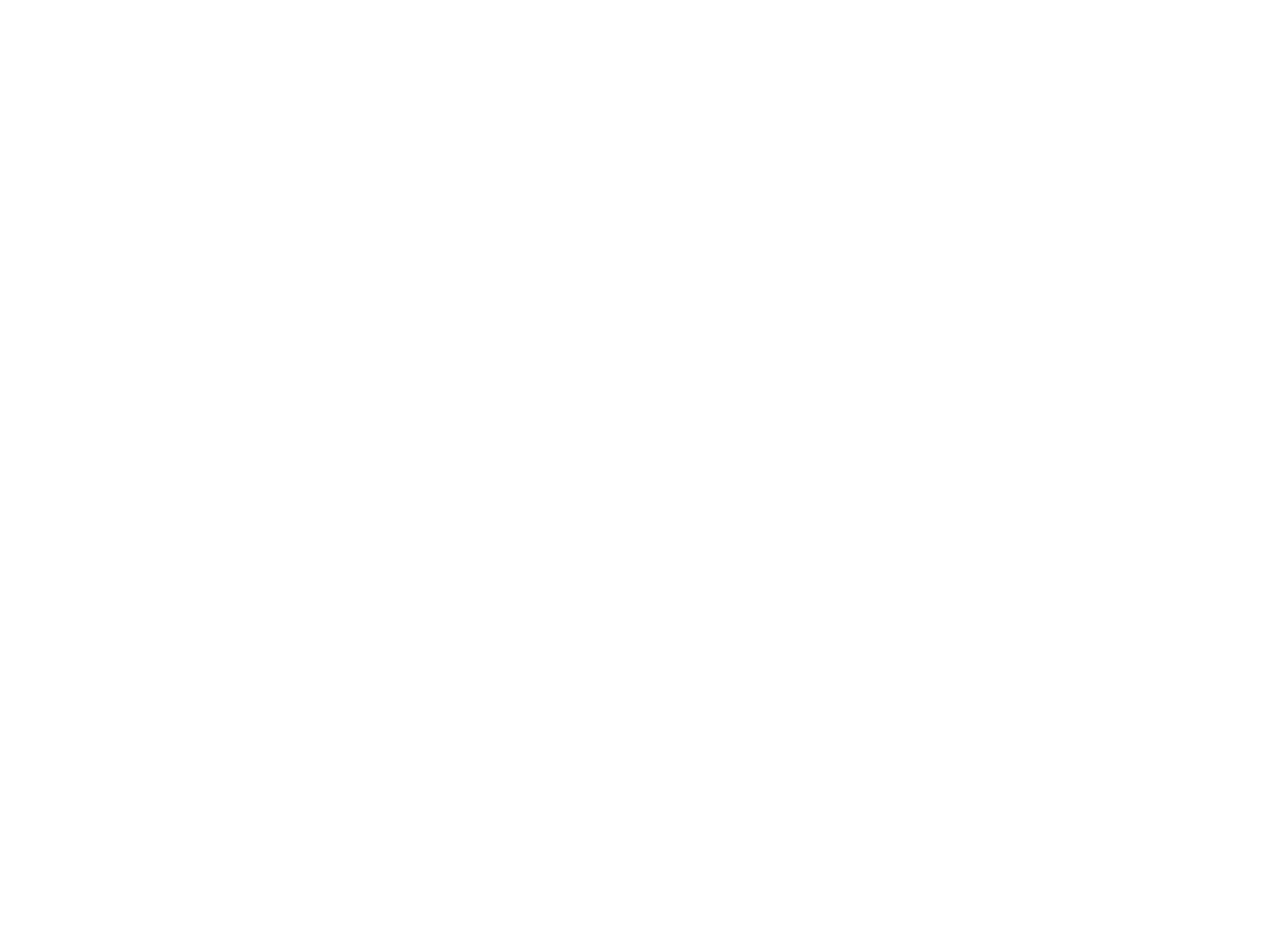
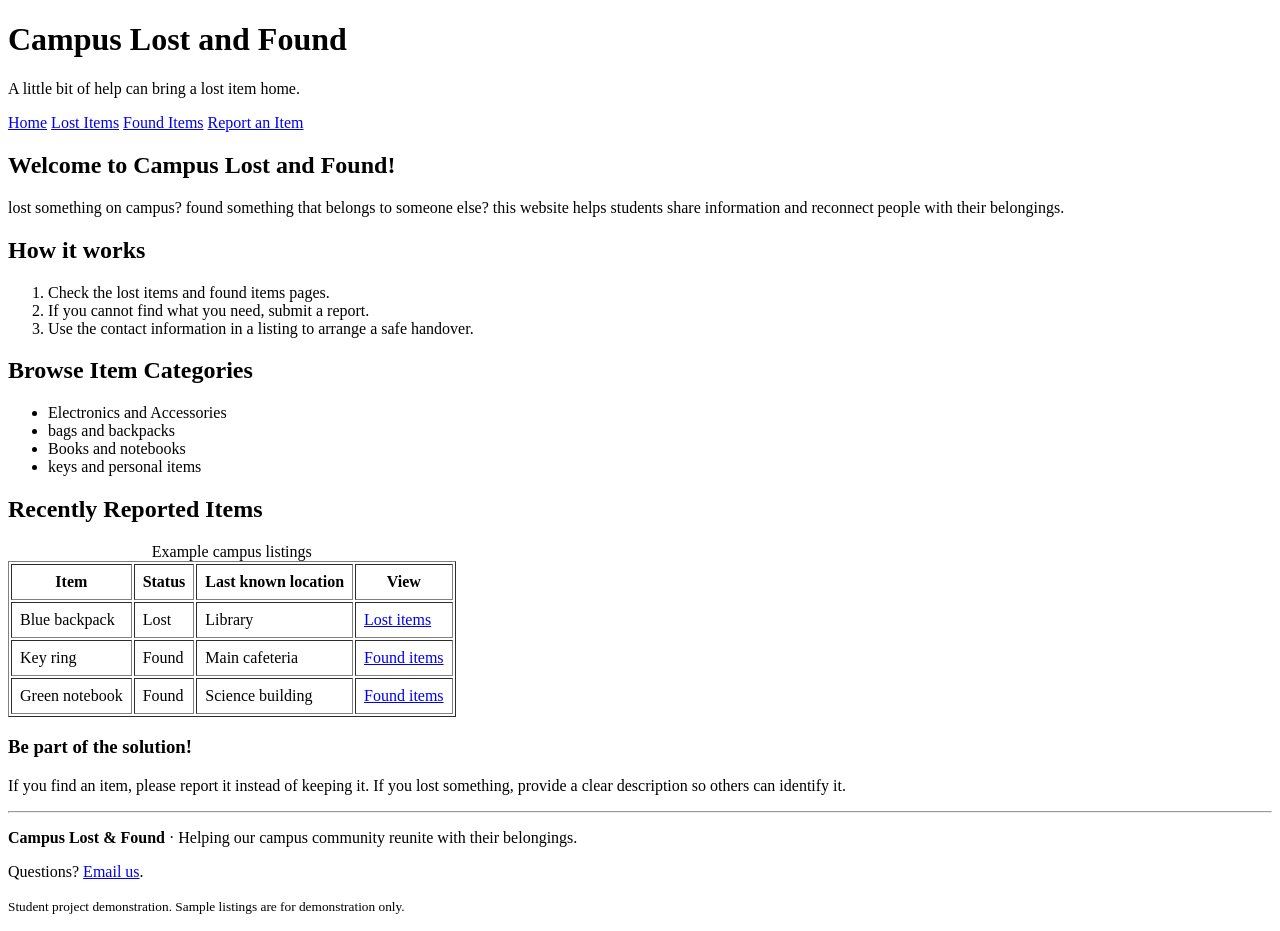
Before and after one commit to hewanabebe787-bit/campus-lost-found, a plain HTML site: page index.html in a window 1280 px wide. Before the commit the page ends 800 px from the top, so only its background shows below. Drawn offline with Linux system fonts and the light colour scheme.

Commit message:
changes on home and lost item pages

```diff
--- a/index.html
+++ b/index.html
@@ -6,6 +6,78 @@
     <title>Document</title>
 </head>
 <body>
+    <h1>Campus Lost and Found</h1>
+    <p>A little bit of help can bring a lost item home.</p>
+    <a href="index.html">Home</a>
+    <a href="lost-items.html"> Lost Items</a>
+    <a href="found-items.html">Found Items</a>
+    <a href="report.html">Report an Item</a>
+    <h2>Welcome to Campus Lost and Found!</h2>
+    <p>lost something on campus? found something that belongs to someone else? this website helps students share information and reconnect people with their belongings.</p>
+    <h2>How it works</h2>
+    <ol>
+        <li>Check the lost items and found items pages.</li>
+        <li>If you cannot find what you need, submit a report.</li>
+        <li>Use the contact information in a listing to arrange a safe handover.</li>
+    </ol>
+    <h2>Browse Item Categories</h2>
+    <ul>
+        <li>Electronics and Accessories</li>
+        <li>bags and backpacks</li>
+        <li>Books and notebooks</li>
+        <li>keys and personal items</li>
+    </ul>
 
+<section>
+    <h2>Recently Reported Items</h2>
+
+    <table border="1" cellpadding="8">
+    <caption>Example campus listings</caption>
+
+        <thead>
+            <tr>
+                <th>Item</th>
+                <th>Status</th>
+                <th>Last known location</th>
+                <th>View</th>
+            </tr>
+        </thead>
+
+        <tbody>
+            <tr>
+                <td>Blue backpack</td>
+                <td>Lost</td>
+                <td>Library</td>
+                <td>
+                <a href="lost-items.html">Lost items</a>
+                </td>
+            </tr>
+
+            <tr>
+                <td>Key ring</td>
+                <td>Found</td>
+                <td>Main cafeteria</td>
+                <td>
+             <a href="found-items.html">Found items</a>
+                </td>
+            </tr>
+
+            <tr>
+                <td>Green notebook</td>
+                <td>Found</td>
+                <td>Science building</td>
+                <td>
+        <a href="found-items.html">Found items</a>
+            </td>
+            </tr>
+          </tbody>
+    </table>
+</section>
+<h3>Be part of the solution!</h3>
+ <p>If you find an item, please report it instead of keeping it. If you lost something, provide a clear description so others can identify it.</p>
+ <hr>
+ <p> <b>Campus Lost & Found</b> · Helping our campus community reunite with their belongings.</p>
+ <p>Questions? <a href="mailto:lostandfound@campus.edu">Email us</a>.</p>
+ <p><small>Student project demonstration. Sample listings are for demonstration only.</small></p>
 </body>
 </html>
```
Also changed, not shown: lost-items.html (+59 -0 lines), images/blue-backpack.jpg (added), images/green-notebook.jpg (added).
